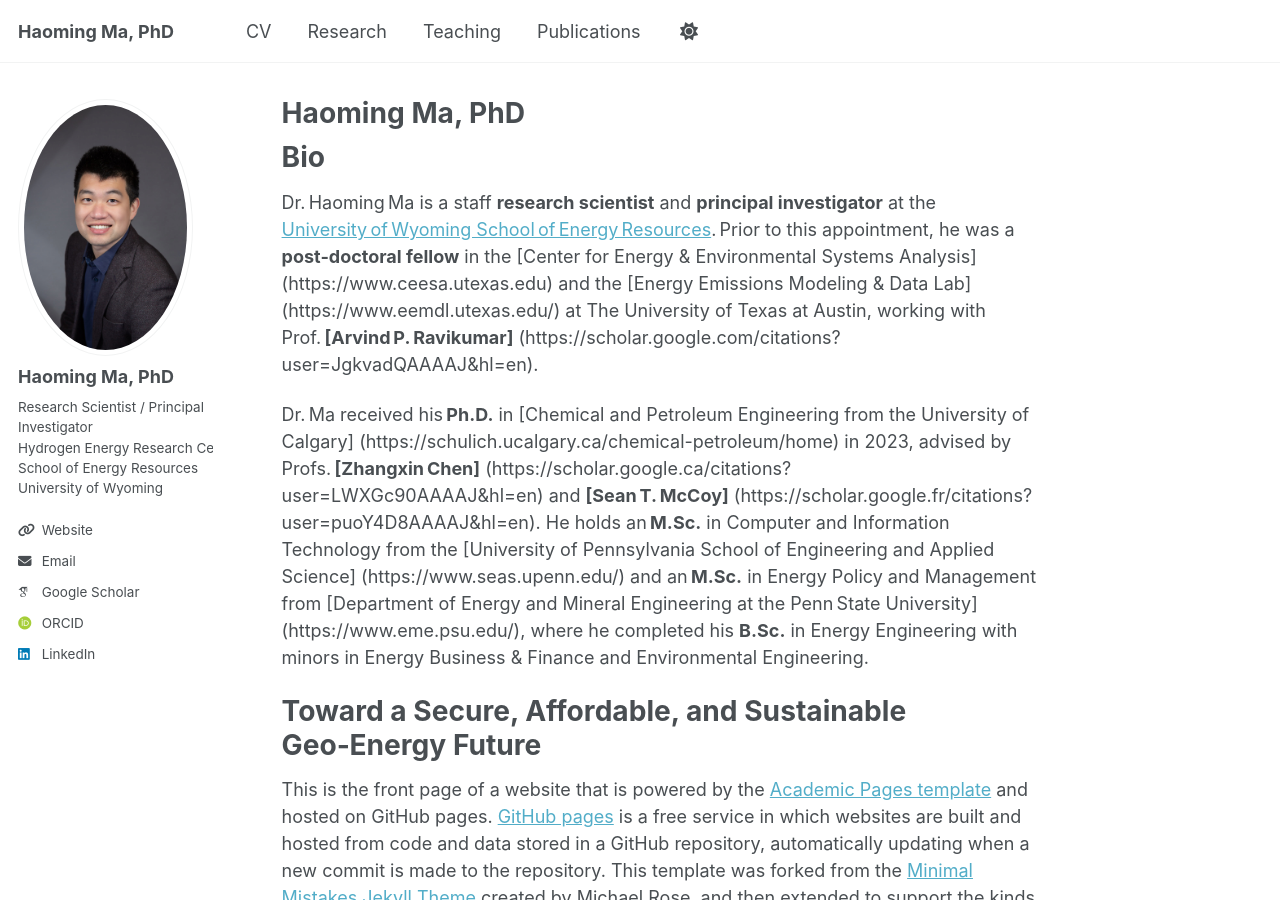
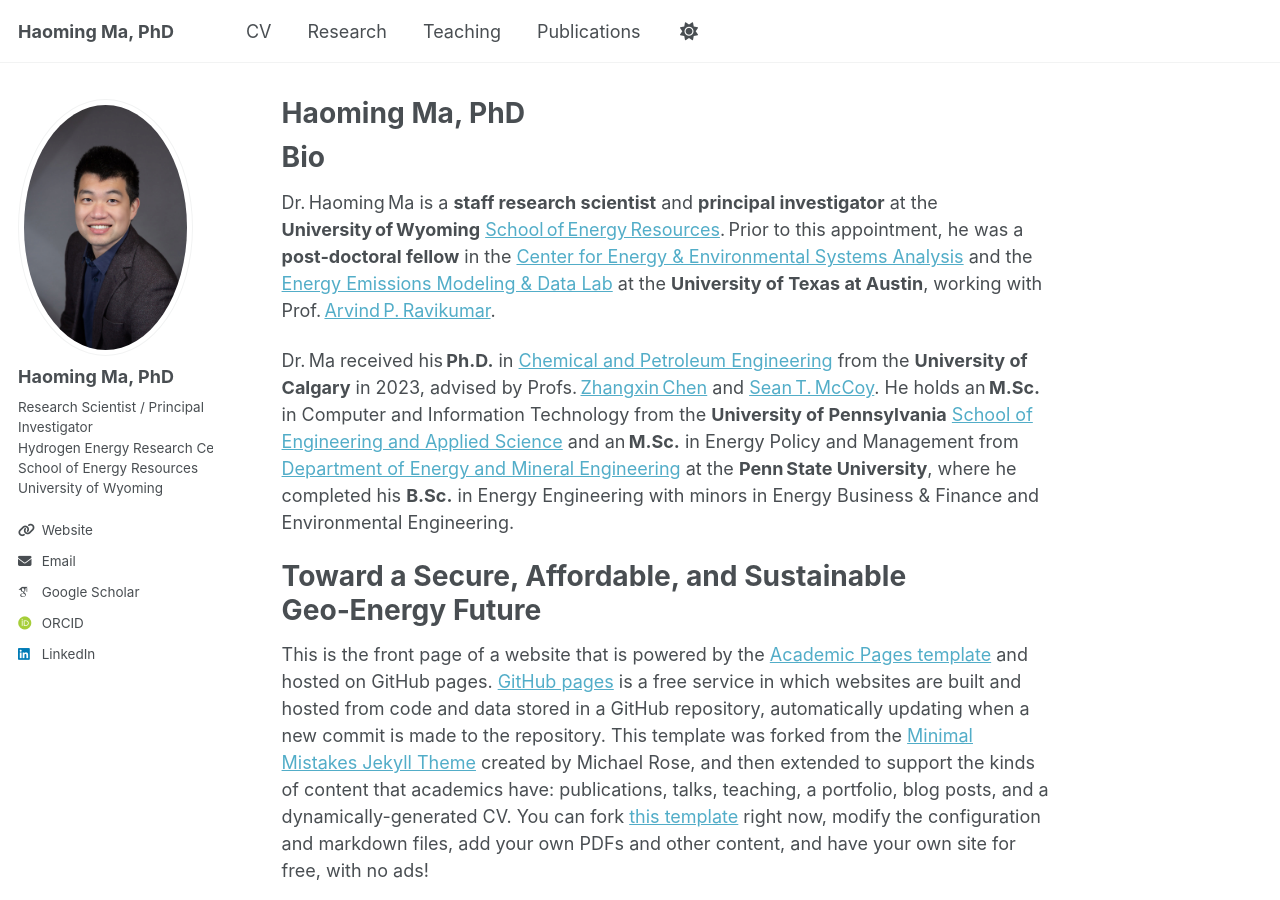
Before and after one commit to haoming-ma/haoming-ma.github.io, a Jekyll site: the page built from _pages/about.md, in a window 1280 px wide and 900 px high. Built offline with Jekyll 4.4.1, drawn with Linux system fonts in a browser that asks for light colours; some web fonts are replaced.

Commit message:
Update about.md

```diff
--- a/_pages/about.md
+++ b/_pages/about.md
@@ -8,9 +8,9 @@ redirect_from:
 ---
 Bio
 ======
-Dr. Haoming Ma is a staff **research scientist** and **principal investigator** at the [University of Wyoming School of Energy Resources](https://www.uwyo.edu/ser). Prior to this appointment, he was a **post‑doctoral fellow** in the [Center for Energy & Environmental Systems Analysis] (https://www.ceesa.utexas.edu) and the [Energy Emissions Modeling & Data Lab] (https://www.eemdl.utexas.edu/) at The University of Texas at Austin, working with Prof. **[Arvind P. Ravikumar]** (https://scholar.google.com/citations?user=JgkvadQAAAAJ&hl=en).
+Dr. Haoming Ma is a **staff research scientist** and **principal investigator** at the **University of Wyoming** [School of Energy Resources](https://www.uwyo.edu/ser). Prior to this appointment, he was a **post‑doctoral fellow** in the [Center for Energy & Environmental Systems Analysis](https://www.ceesa.utexas.edu) and the [Energy Emissions Modeling & Data Lab](https://www.eemdl.utexas.edu/) at the **University of Texas at Austin**, working with Prof. [Arvind P. Ravikumar](https://scholar.google.com/citations?user=JgkvadQAAAAJ&hl=en).
 
-Dr. Ma received his **Ph.D.** in [Chemical and Petroleum Engineering from the University of Calgary] (https://schulich.ucalgary.ca/chemical-petroleum/home) in 2023, advised by Profs. **[Zhangxin Chen]** (https://scholar.google.ca/citations?user=LWXGc90AAAAJ&hl=en) and **[Sean T. McCoy]** (https://scholar.google.fr/citations?user=puoY4D8AAAAJ&hl=en). He holds an **M.Sc.** in Computer and Information Technology from the [University of Pennsylvania School of Engineering and Applied Science] (https://www.seas.upenn.edu/) and an **M.Sc.** in Energy Policy and Management from [Department of Energy and Mineral Engineering at the Penn State University] (https://www.eme.psu.edu/), where he completed his **B.Sc.** in Energy Engineering with minors in Energy Business & Finance and Environmental Engineering.
+Dr. Ma received his **Ph.D.** in [Chemical and Petroleum Engineering](https://schulich.ucalgary.ca/chemical-petroleum/home) from the **University of Calgary** in 2023, advised by Profs. [Zhangxin Chen](https://scholar.google.ca/citations?user=LWXGc90AAAAJ&hl=en) and [Sean T. McCoy](https://scholar.google.fr/citations?user=puoY4D8AAAAJ&hl=en). He holds an **M.Sc.** in Computer and Information Technology from the **University of Pennsylvania** [School of Engineering and Applied Science](https://www.seas.upenn.edu/) and an **M.Sc.** in Energy Policy and Management from [Department of Energy and Mineral Engineering](https://www.eme.psu.edu/) at the **Penn State University**, where he completed his **B.Sc.** in Energy Engineering with minors in Energy Business & Finance and Environmental Engineering.
 
 Toward a Secure, Affordable, and Sustainable Geo‑Energy Future
 ======
```
